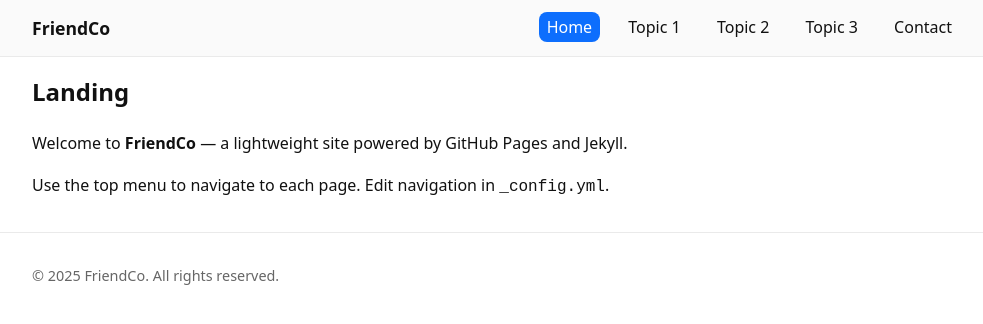
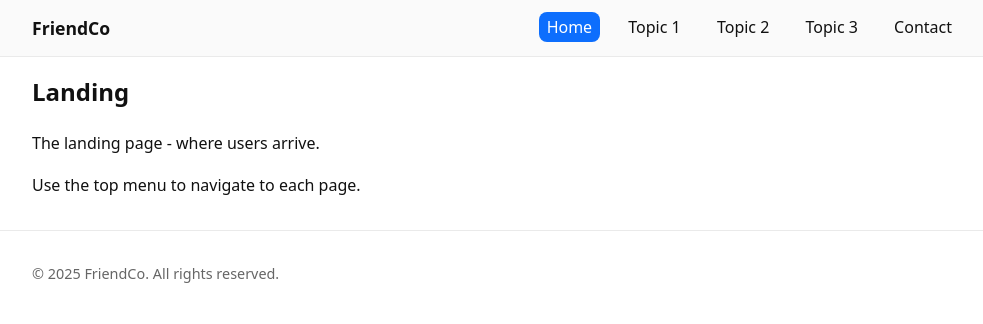
Before and after one commit to EdwardDylanLucas/TiffanyWebsite, a Jekyll site: the page built from index.md, in a window 1280 px wide. Shown: the top 324 px of the page, without its empty margins (144-1127 px from the left). Built offline with Jekyll 4.4.1, drawn with Linux system fonts in a browser that asks for light colours.

Commit message:
Update index.md

```diff
--- a/index.md
+++ b/index.md
@@ -4,6 +4,6 @@ title: Landing
 permalink: /
 ---
 
-Welcome to **FriendCo** — a lightweight site powered by GitHub Pages and Jekyll.
+The landing page - where users arrive.
 
-Use the top menu to navigate to each page. Edit navigation in `_config.yml`.
+Use the top menu to navigate to each page.
```
